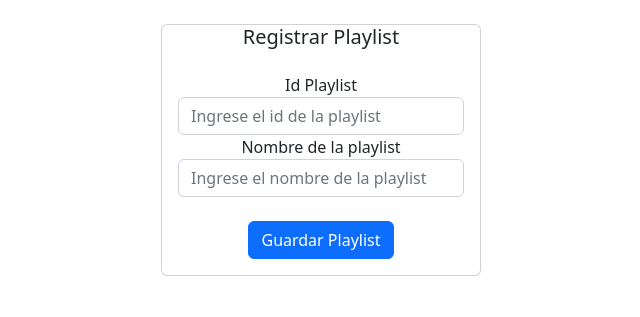
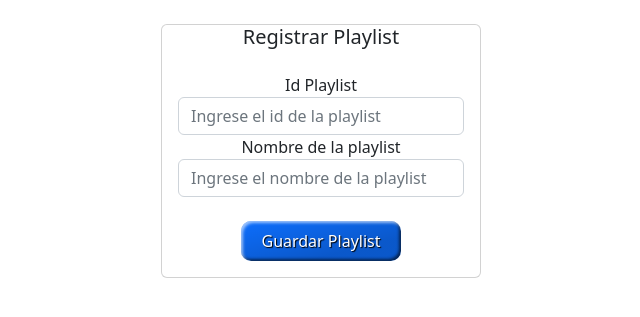
Before and after one commit to damd2212/tallerPHPMySQL, a PHP site: page /vista/FormularioPlaylist.php in a window 1280 px wide. Shown: the part 56-373 px from the top of the page, without its empty margins (319-959 px from the left). Run offline with PHP 8.4, Linux system fonts and the light colour scheme.

Commit message:
validacion en crear playlist lista

```diff
--- /dev/null
+++ b/Estilos/errors.css
@@ -0,0 +1,13 @@
+.styled {
+    border: 0;
+    line-height: 2.5;
+    padding: 0 20px;
+    font-size: 1rem;
+    text-align: center;
+    color: #fff;
+    text-shadow: 1px 1px 1px #000;
+    border-radius: 10px;
+    background-color: #0D6EFD;
+    background-image: linear-gradient(to top left, rgba(0, 0, 0, .2), rgba(0, 0, 0, .2) 30%, rgba(0, 0, 0, 0));
+    box-shadow: inset 2px 2px 3px rgb(255 255 255 / 60%), inset -2px -2px 3px rgb(0 0 0 / 60%);
+}
--- a/vista/FormularioPlaylist.php
+++ b/vista/FormularioPlaylist.php
@@ -6,7 +6,7 @@
     <meta name="viewport" content="width=device-width, initial-scale=1.0">
     <title>Formuario Playlist</title>
     <link href="https://cdn.jsdelivr.net/npm/bootstrap@5.2.3/dist/css/bootstrap.min.css" rel="stylesheet" integrity="sha384-rbsA2VBKQhggwzxH7pPCaAqO46MgnOM80zW1RWuH61DGLwZJEdK2Kadq2F9CUG65" crossorigin="anonymous">
-
+    <link rel="stylesheet" href="../Estilos/errors.css"/>
 </head>
 <body>
 <nav class="navbar navbar-expand-sm bg-dark navbar-dark">
@@ -40,7 +40,7 @@
         </h5>
 
         <div style="text-align: center;" class="card-body">
-            <form action="?c=playlist&a=Guardar" method="POST">
+            <form action="?c=playlist&a=Guardar" method="POST" id="form_createplaylist">
                 <div class="form-group">
                     <label for="lidPlaylist">Id Playlist</label>
                     <input type="number" class="form-control" id="PlaylistId" name="PlaylistId" placeholder="Ingrese el id de la playlist"/>
@@ -53,9 +53,28 @@
                 </div>
 
                 <br>
-                <button type="submit" class="btn btn-primary">Guardar Playlist</button>
+                <input class="styled" type="button" value="Guardar Playlist" onclick="validar()">
             </form>
+            <script>
+              function validar(){
+                let id = document.getElementById("PlaylistId");
+                let nombre = document.getElementById("Name");
+                if (id.value == '') {
+                  alert('Debe ingresar el id');
+                  id.focus();
+                  return;
+                }
+                if (nombre.value == '') {
+                  alert('Debe ingresar el nombre');
+                  nombre.focus();
+                  return;
+                }
+                document.forms[0].submit();
+              }
+            </script>
         </div>
     </div>
+
+
 </body>
 </html>
```
